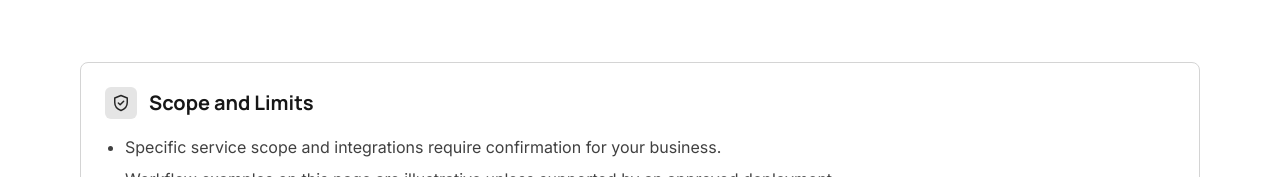
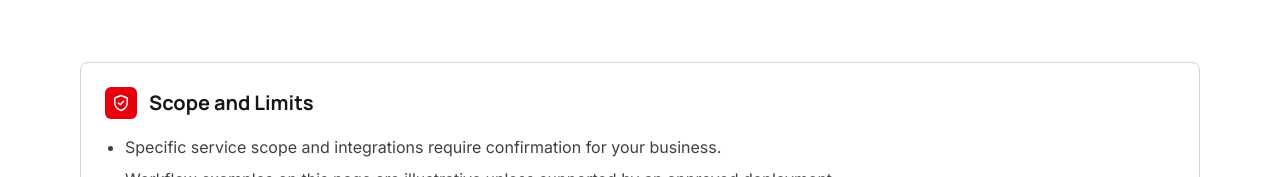
Before and after one commit to SedrickHarris/okiko-high-site, a Next.js app: page /industries/home-services in a window 1280 px wide. Shown: the part 8113-8290 px from the top of the page. Built offline with nearby package versions, Linux system fonts and the light colour scheme; no server answers.

Commit message:
Make Scope and Limits icon red on Home Services page
Co-Authored-By: Claude Sonnet 5.5 <noreply@anthropic.com>
Claude-Session: https://claude.ai/code/session_01L9XLN5eLxxEfsEBSdVQwdv

```diff
--- a/src/app/industries/home-services/page.tsx
+++ b/src/app/industries/home-services/page.tsx
@@ -521,7 +521,7 @@ export default function Page() {
           <h2 id="scope-limits" className="flex items-center gap-3 text-xl font-bold">
             <span
               aria-hidden="true"
-              className="flex h-8 w-8 shrink-0 items-center justify-center rounded-md bg-neutral-200 text-neutral-800"
+              className="flex h-8 w-8 shrink-0 items-center justify-center rounded-md bg-red-600 text-white"
             >
               <NamedIcon name="shield" className="h-5 w-5" />
             </span>
```
